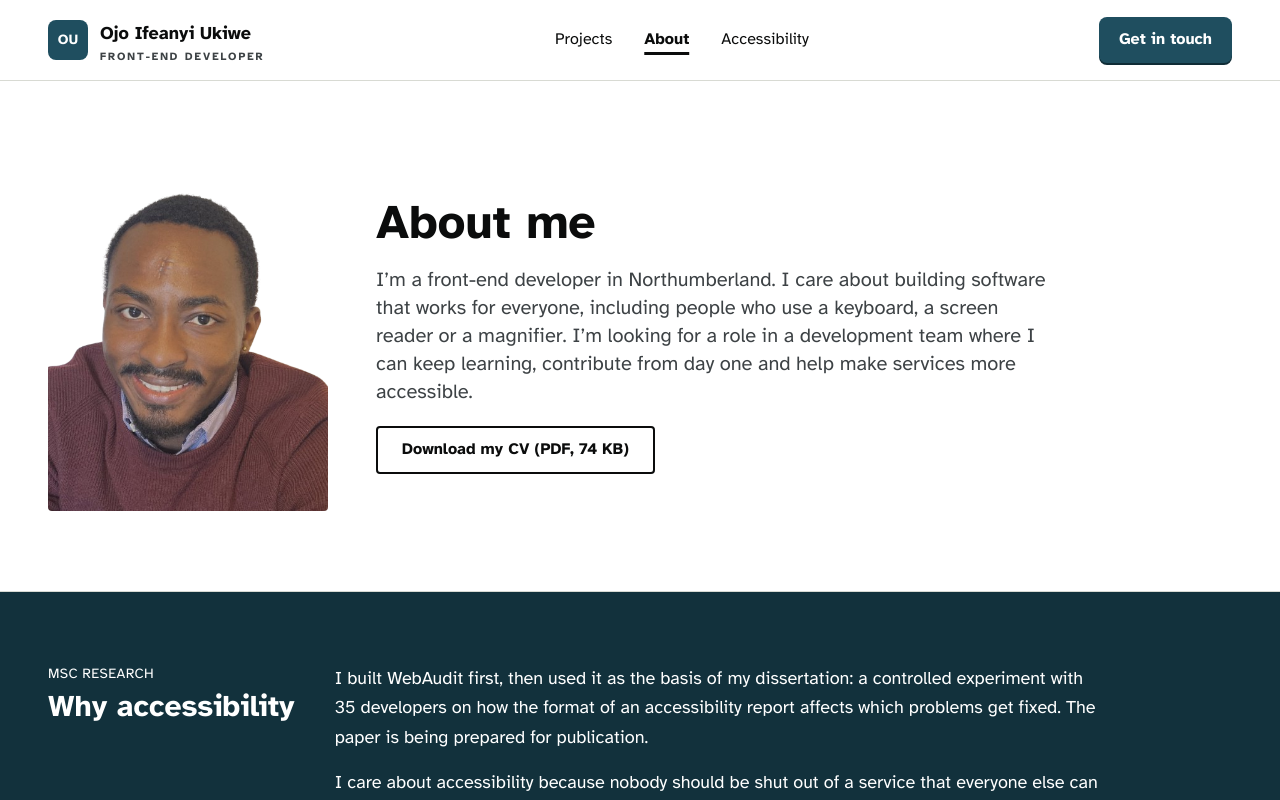
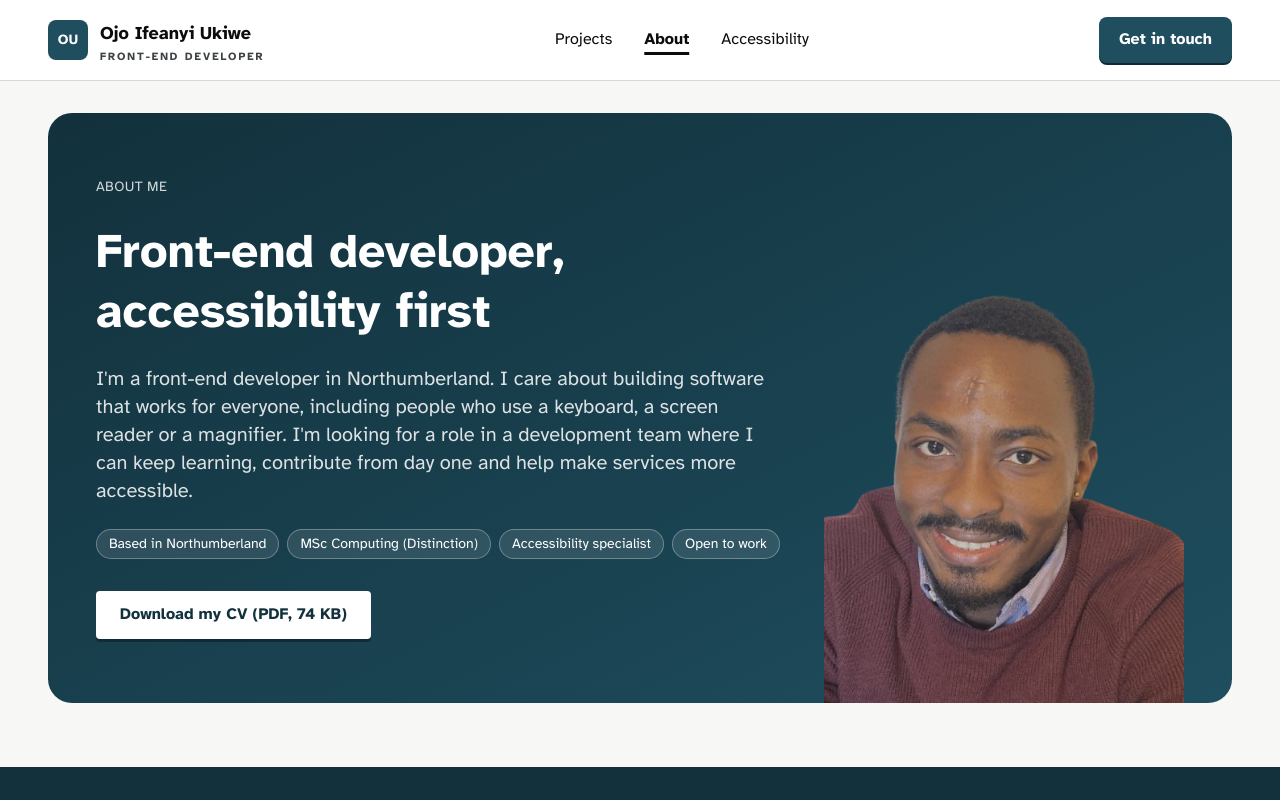
Before and after one commit to ifeanyiukiwe/portfolio, a Next.js app: page /about in a window 1280 px wide. Shown: the top 800 px of the page. Built offline with nearby package versions, Linux system fonts and the light colour scheme.

Commit message:
Use PageHero on About page

```diff
--- a/src/app/about/page.tsx
+++ b/src/app/about/page.tsx
@@ -1,5 +1,6 @@
 import type { Metadata } from "next";
 import Image from "next/image";
+import PageHero from "@/components/PageHero";
 export const metadata: Metadata = {
   title: "About | Ojo Ifeanyi Ukiwe",
 };
@@ -78,42 +79,47 @@ const strengths = [
   },
 ];
 
+const quickFacts = [
+  "Based in Northumberland",
+  "MSc Computing (Distinction)",
+  "Accessibility specialist",
+  "Open to work",
+];
+
 export default function About() {
   return (
     <>
-      <section className="bg-surface border-b border-line">
-        <div className="container-page py-20 flex flex-col md:flex-row items-center gap-12">
-          <div className="shrink-0">
-            <Image
-              src="/images/ojo-ukiwe-removebg-preview.png"
-              alt="Ojo Ifeanyi Ukiwe"
-              width={800}
-              height={1000}
-              priority
-              className="w-full max-w-[280px] h-auto rounded"
-            />
-          </div>
-          <div className="text-left flex flex-col gap-5">
-            <h1 className="text-4xl md:text-5xl font-bold">About me</h1>
-            <p className="text-xl text-muted max-w-2xl">
-              I’m a front-end developer in Northumberland. I care about building
-              software that works for everyone, including people who use a
-              keyboard, a screen reader or a magnifier. I’m looking for a role
-              in a development team where I can keep learning, contribute from
-              day one and help make services more accessible.
-            </p>
-            <a
-              href="/ifeanyi_ukiwe_cv.pdf"
-              download
-              className="self-start inline-flex items-center min-h-12 px-6 rounded border-2 border-ink text-ink font-bold no-underline hover:bg-petrol-dark hover:border-petrol-dark hover:text-white"
+      <PageHero
+        eyebrow="ABOUT ME"
+        title="Front-end developer, accessibility first"
+        intro="I'm a front-end developer in Northumberland. I care about building software that works for everyone, including people who use a keyboard, a screen reader or a magnifier. I'm looking for a role in a development team where I can keep learning, contribute from day one and help make services more accessible."
+        image={{
+          src: "/images/ojo-ukiwe-removebg-preview.png",
+          alt: "Ojo Ifeanyi Ukiwe",
+        }}
+      >
+        <ul aria-label="Quick facts" className="flex flex-wrap gap-2">
+          {quickFacts.map((fact) => (
+            <li
+              key={fact}
+              className="rounded-full border border-white/30 bg-white/10 px-3 py-1 text-sm text-white"
             >
-              Download my CV (PDF, 74 KB)
-            </a>
-          </div>
-        </div>
-      </section>
+              {fact}
+            </li>
+          ))}
+        </ul>
+
+        <a
+          href="/ifeanyi_ukiwe_cv.pdf"
+          download
+          className="mt-2 inline-flex min-h-12 items-center self-start rounded bg-white px-6 font-bold text-petrol-deep no-underline shadow-[0_3px_0_#0f2c36] hover:bg-page"
+        >
+          Download my CV (PDF, 74 KB)
+        </a>
+      </PageHero>
+
       <section aria-labelledby="why-h" className="bg-petrol-deep text-white">
-        <div className="container-page py-18 flex flex-wrap gap-10 items-start">
+        <div className="container-page mt-16 py-18 flex flex-wrap gap-10 items-start">
           <div className="flex flex-col gap-1">
             <p className="font-mono text-sm tracking-wide uppercase">
               MSc research
```
